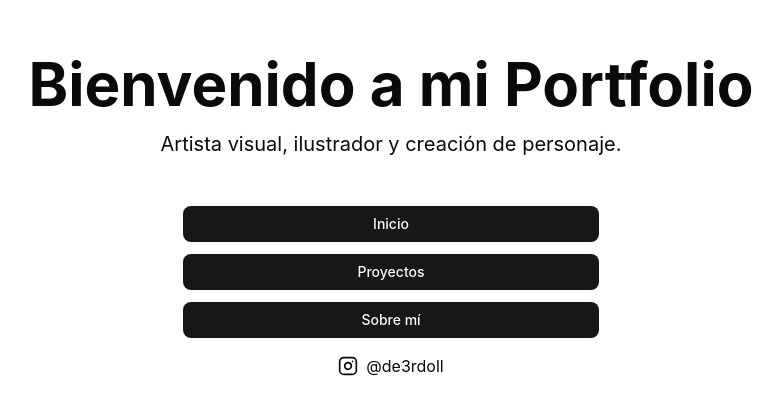
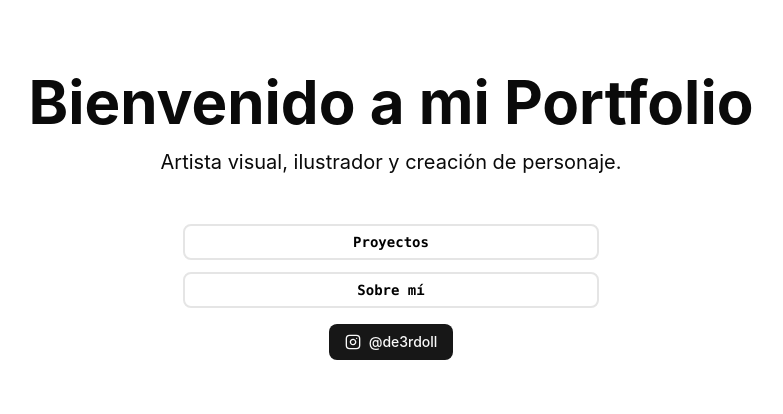
Before and after one commit to masiimo/portafolio-web, a Vue app: page /#/ in a window 1280 px wide. Shown: the part 184-598 px from the top of the page, without its empty margins (249-1032 px from the left). Built offline with nearby package versions, Linux system fonts and the light colour scheme.

Commit message:
Sigo organizando la página Home, y decorando con Tailwind Css.

```diff
--- a/src/App.vue
+++ b/src/App.vue
@@ -35,19 +35,19 @@ const isHome = computed(() => route.path === '/')
     : 'flex-col md:flex-row'"
     >
 
-    <Button as-child class="w-full">
+    <Button  v-if="!isHome" as-child class="w-full border-2 bg-white text-black hover:bg-gray-100 font-mono font-bold">
       <RouterLink to="/">
         Inicio
       </RouterLink>
     </Button>
 
-    <Button as-child class="w-full">
+    <Button as-child class="w-full border-2 bg-white text-black hover:bg-gray-100 font-mono font-bold">
       <RouterLink to="/proyectos">
         Proyectos
       </RouterLink>
     </Button>
 
-    <Button as-child class="w-full">
+    <Button as-child class="w-full border-2 bg-white text-black hover:bg-gray-100 font-mono font-bold">
       <RouterLink to="/sobre-mi">
         Sobre mí
       </RouterLink>
--- a/src/pages/home/Home.vue
+++ b/src/pages/home/Home.vue
@@ -5,17 +5,15 @@ import { Instagram } from 'lucide-vue-next'
 
 <template>
   <div class="flex justify-center items-center">
-    <h1 class="flex center text-3xl text-pink-500 font-bold md:text-4xl lg:text-4xl">
-    </h1>
-    <a
-    href="https://www.instagram.com/TU_USUARIO/"
-    target="_blank"
-    rel="noopener noreferrer"
-    class="inline-flex items-center gap-2 hover:text-pink-500 transition-colors duration-300"
-    >
+  <Button>
+    <a href="https://www.instagram.com/de3rdoll/"
+    class="inline-flex items-center gap-2">
+
     <Instagram :size="20" />
     <span>@de3rdoll</span>
+
     </a>
+  </Button>
   </div>
 
 </template>
```
